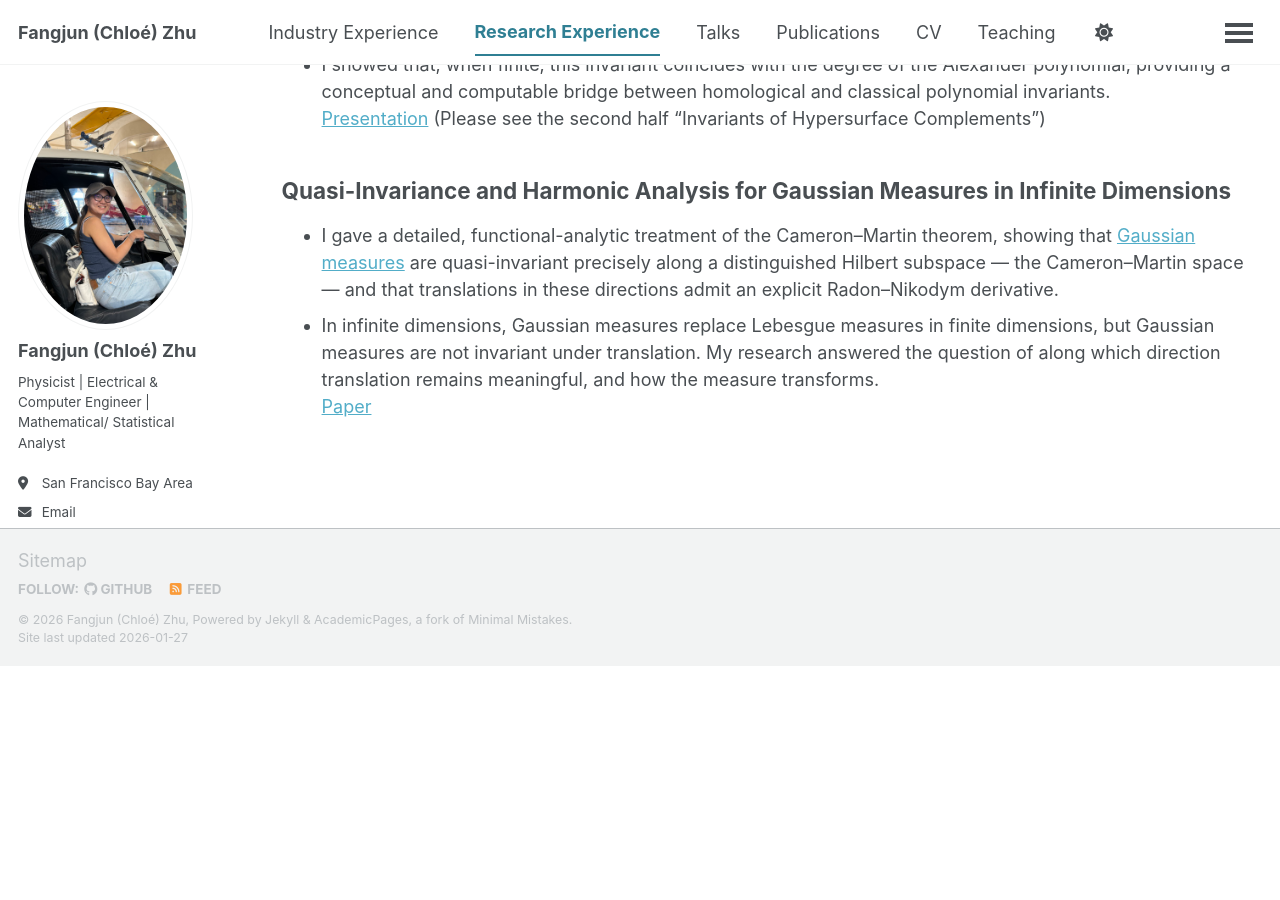
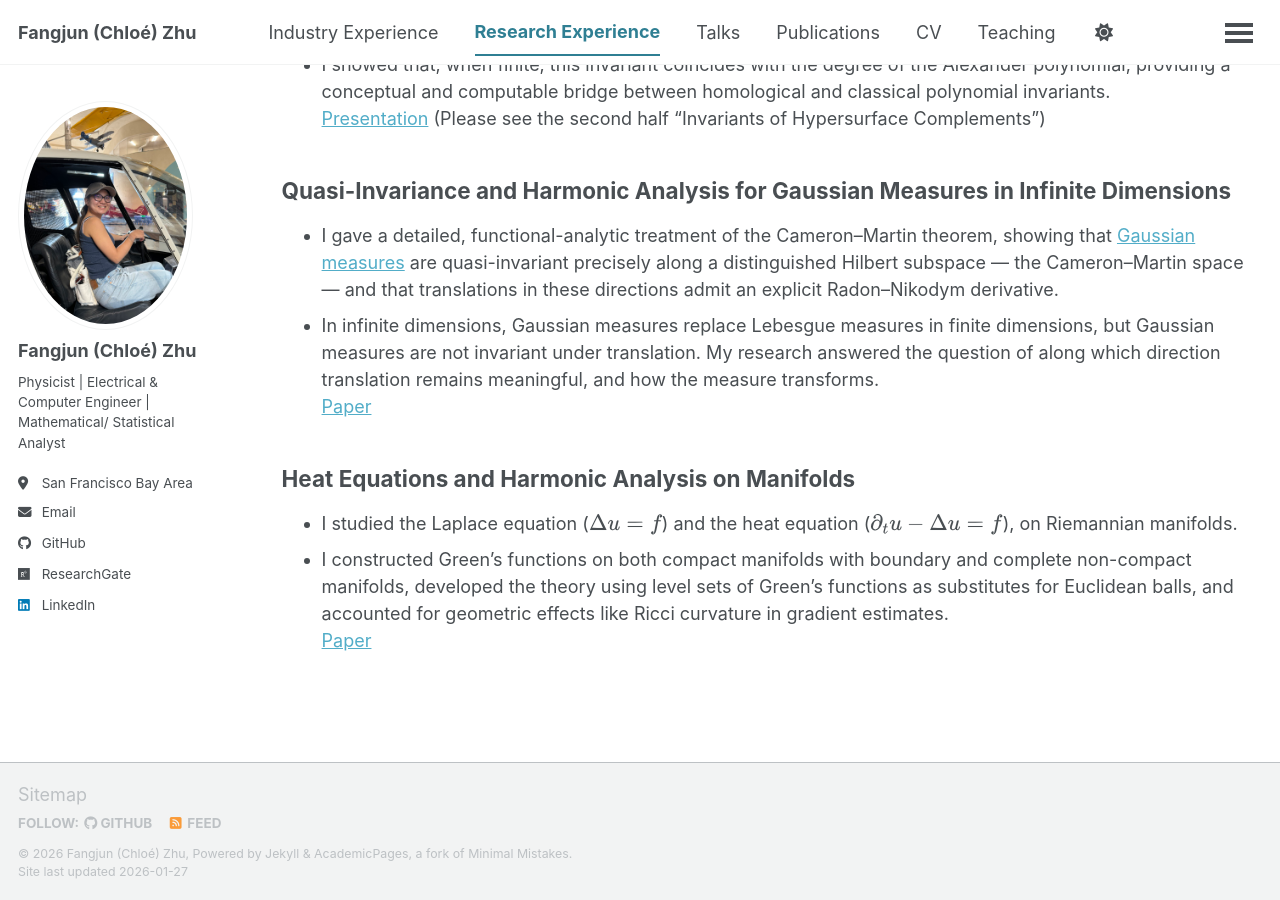
Before and after one commit to ChloeZhu1/ChloeZhu1.github.io, a Jekyll site: the page built from _pages/research-experience.md, in a window 1280 px wide and 900 px high, scrolled down 900 px. Built offline with Jekyll 4.4.1, drawn with Linux system fonts in a browser that asks for light colours; a script bundle is joined from its source files by our own code; library files that are not in the unit come from our copies; before the commit the page ends 1566 px from its top, so only the background shows below that.

Commit message:
Update research-experience.md

```diff
--- a/_pages/research-experience.md
+++ b/_pages/research-experience.md
@@ -36,3 +36,9 @@ pass" saddle point method to optimize functionals’ critical values.
 * In infinite dimensions, Gaussian measures replace Lebesgue measures in finite dimensions, but Gaussian measures are not invariant under translation. My research answered the question of along which direction translation remains meaningful, and how the measure transforms.
 <br>
 [Paper](/files/Translations of Gaussian Measures for the Infinite Dimensional Segal-Bargmann Representation .pdf)
+
+<h2 id="writ">Heat Equations and Harmonic Analysis on Manifolds</h2>
+* I studied the Laplace equation ($\Delta u =  f$) and the heat equation ($\partial_t u - \Delta u = f$), on Riemannian manifolds.
+* I constructed Green's functions on both compact manifolds with boundary and complete non-compact manifolds, developed the theory using level sets of Green's functions as substitutes for Euclidean balls, and accounted for geometric effects like Ricci curvature in gradient estimates.
+<br>
+[Paper](/files/Heat_eqns Inves.pdf)
```
